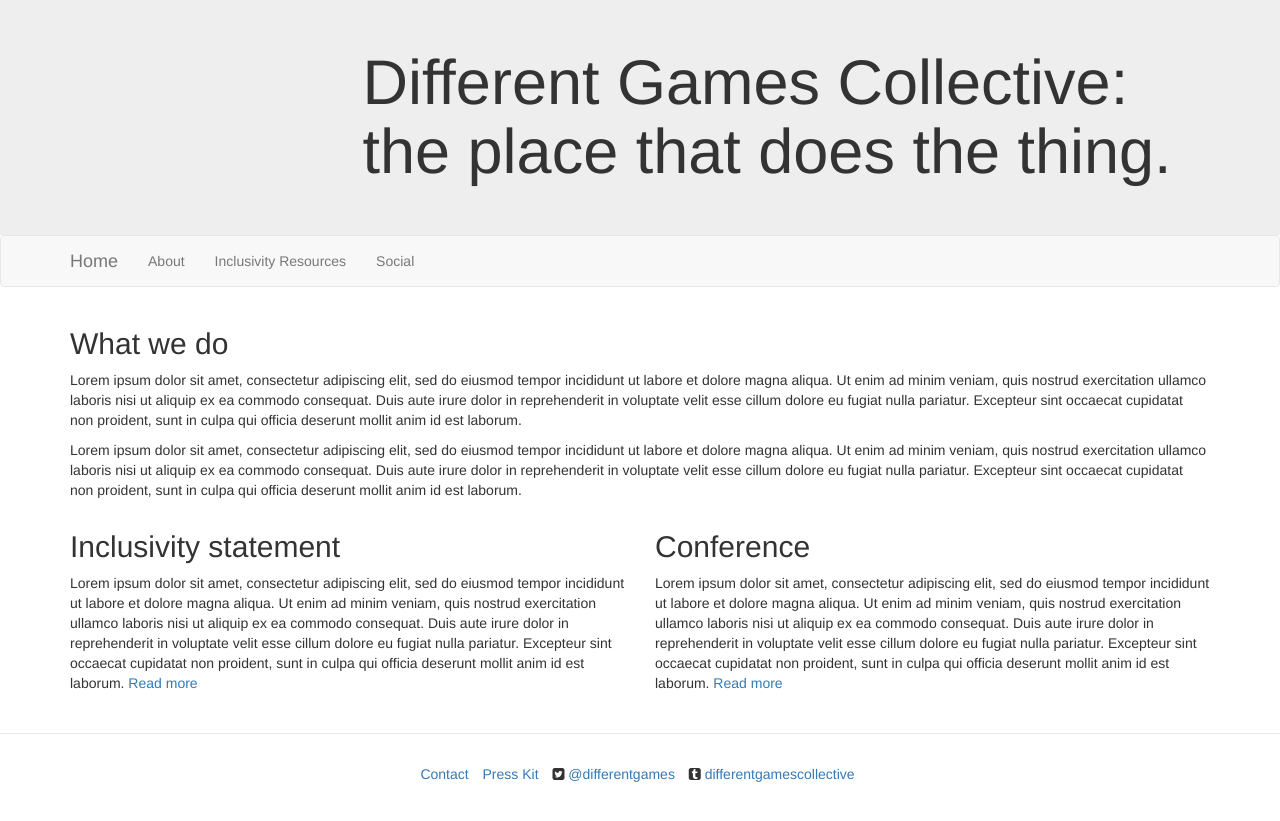
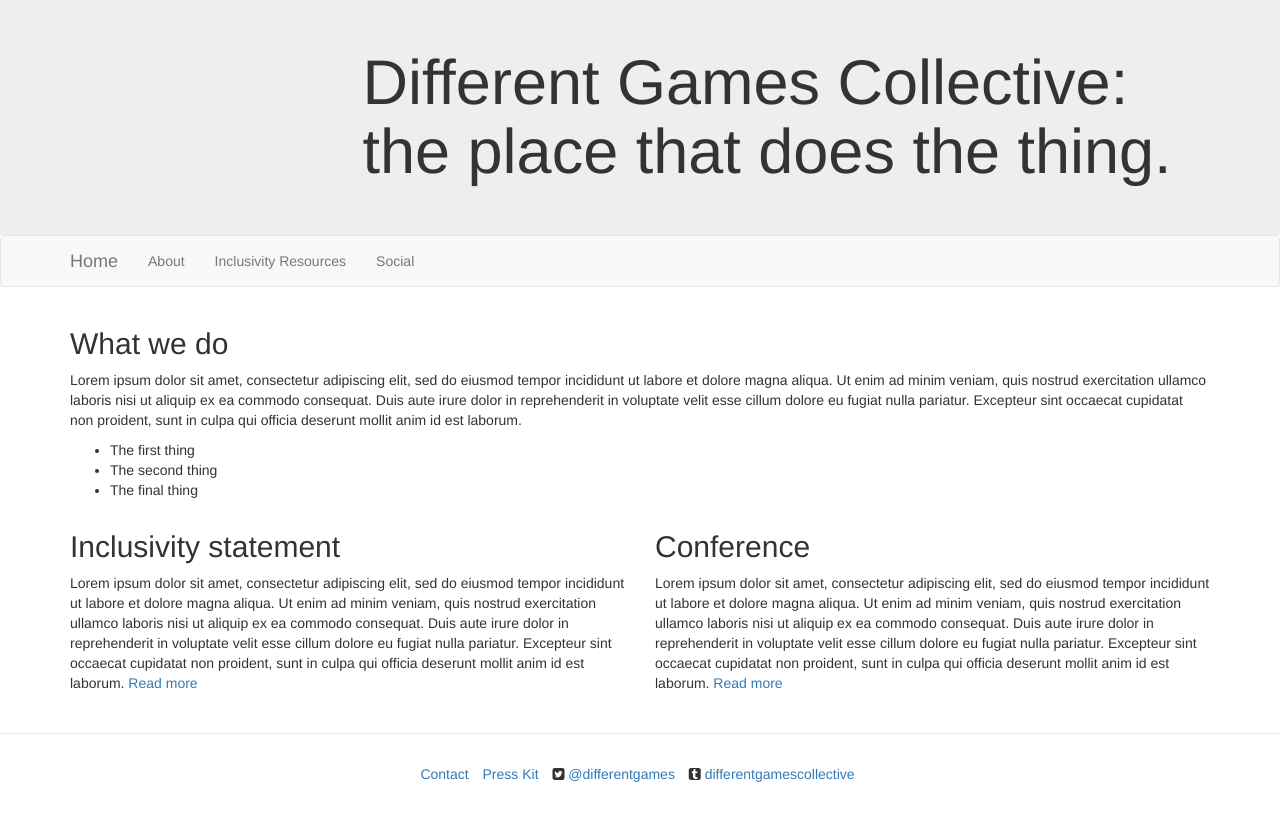
Before and after one commit to differentgames/collective-site, a Jekyll site: the page built from index.html, in a window 1280 px wide. Shown: the top 821 px of the page. Built offline with Jekyll 4.4.1, drawn with Linux system fonts in a browser that asks for light colours; nearby versions of some CDN libraries.

Commit message:
Lil baby fixes

```diff
--- a/index.html
+++ b/index.html
@@ -7,9 +7,11 @@
     <p>
   Lorem ipsum dolor sit amet, consectetur adipiscing elit, sed do eiusmod tempor incididunt ut labore et dolore magna aliqua. Ut enim ad minim veniam, quis nostrud exercitation ullamco laboris nisi ut aliquip ex ea commodo consequat. Duis aute irure dolor in reprehenderit in voluptate velit esse cillum dolore eu fugiat nulla pariatur. Excepteur sint occaecat cupidatat non proident, sunt in culpa qui officia deserunt mollit anim id est laborum.
     </p>
-    <p>
-  Lorem ipsum dolor sit amet, consectetur adipiscing elit, sed do eiusmod tempor incididunt ut labore et dolore magna aliqua. Ut enim ad minim veniam, quis nostrud exercitation ullamco laboris nisi ut aliquip ex ea commodo consequat. Duis aute irure dolor in reprehenderit in voluptate velit esse cillum dolore eu fugiat nulla pariatur. Excepteur sint occaecat cupidatat non proident, sunt in culpa qui officia deserunt mollit anim id est laborum.
-    </p>
+    <ul>
+      <li>The first thing</li>
+      <li>The second thing</li>
+      <li>The final thing</li>
+    </ul>
   </div>
 </div>
 
@@ -17,7 +19,7 @@
   <div class="col-xs-12 col-md-6">
     <h2>Inclusivity statement</h2>
     <p>
-      Lorem ipsum dolor sit amet, consectetur adipiscing elit, sed do eiusmod tempor incididunt ut labore et dolore magna aliqua. Ut enim ad minim veniam, quis nostrud exercitation ullamco laboris nisi ut aliquip ex ea commodo consequat. Duis aute irure dolor in reprehenderit in voluptate velit esse cillum dolore eu fugiat nulla pariatur. Excepteur sint occaecat cupidatat non proident, sunt in culpa qui officia deserunt mollit anim id est laborum. <a href="/inclusivity-statement">Read more</a>
+      Lorem ipsum dolor sit amet, consectetur adipiscing elit, sed do eiusmod tempor incididunt ut labore et dolore magna aliqua. Ut enim ad minim veniam, quis nostrud exercitation ullamco laboris nisi ut aliquip ex ea commodo consequat. Duis aute irure dolor in reprehenderit in voluptate velit esse cillum dolore eu fugiat nulla pariatur. Excepteur sint occaecat cupidatat non proident, sunt in culpa qui officia deserunt mollit anim id est laborum. <a href="/inclusivity-resources">Read more</a>
     </p>
   </div>
 
```
Also changed, not shown: inclusivity-statement.md (deleted, +0 -11 lines).
